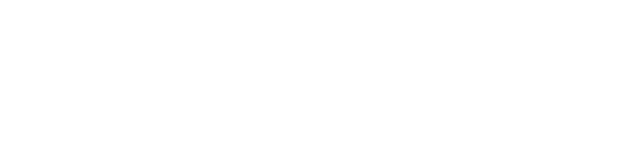
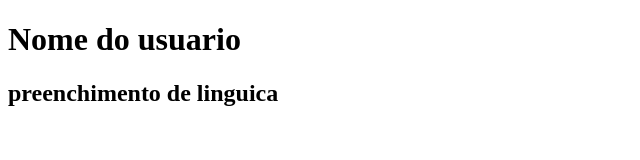
Before and after one commit to Fologne/Mini-curso-github, a plain HTML site: page index.html in a window 1280 px wide. Shown: the whole page, without its empty margins (0-640 px from the left). Drawn offline with Linux system fonts and the light colour scheme.

Commit message:
commit do tutorial

```diff
--- a/index.html
+++ b/index.html
@@ -6,6 +6,11 @@
     <title>Document</title>
 </head>
 <body>
-
+    <header>
+        <div class = "container">
+            <h1>Nome do usuario</h1>
+            <h2>preenchimento de linguica</h2>
+        </div>
+    </header>
 </body>
 </html>
```
